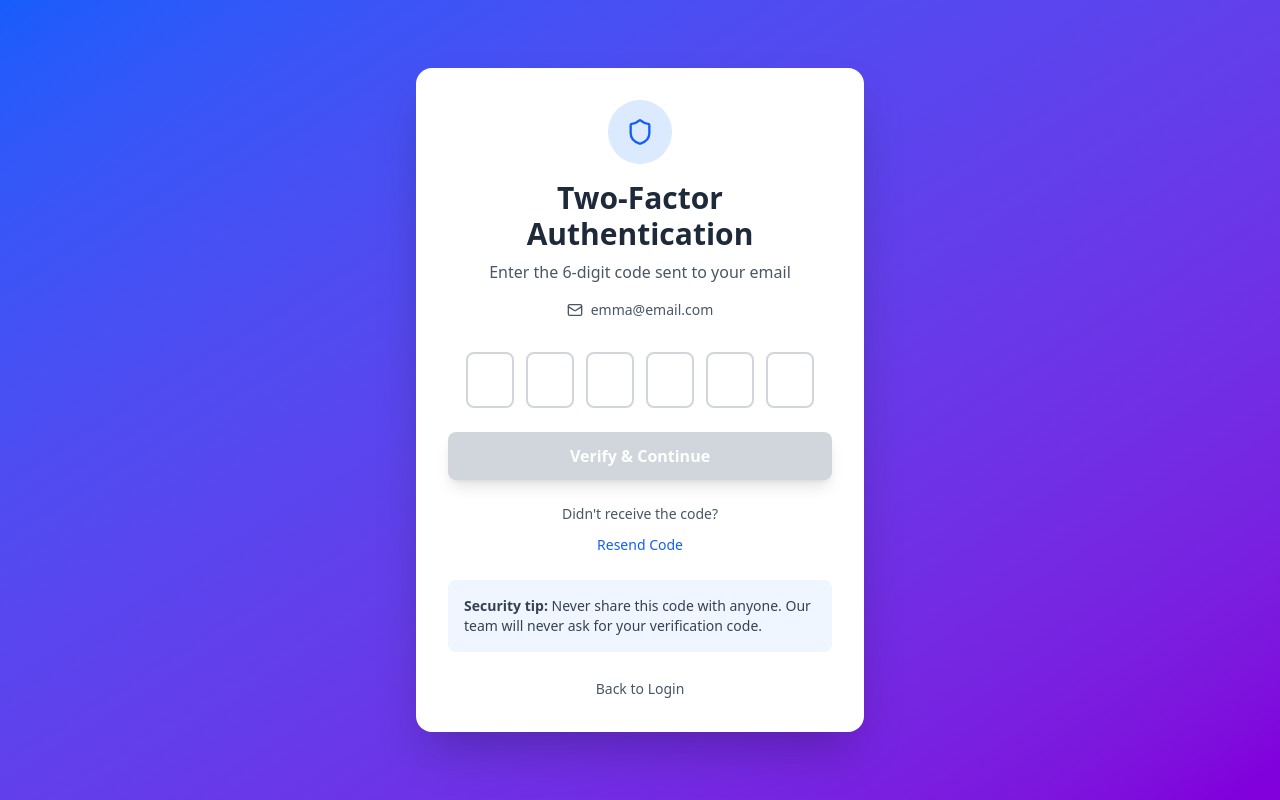
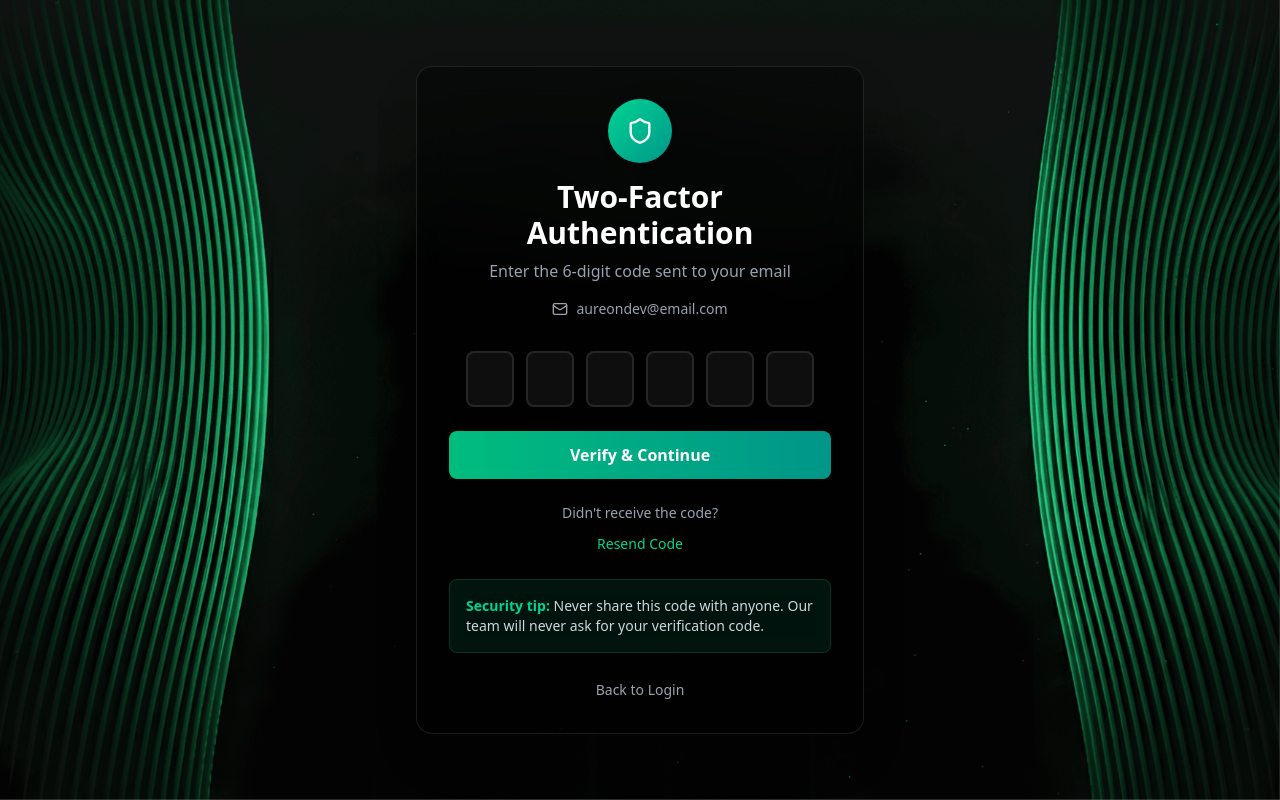
Before and after one commit to AzhaanGlitch/Aureon, a React (Vite) app: page /two-factor in a window 1280 px wide. Built offline with nearby package versions, Linux system fonts and the light colour scheme.

Commit message:
ui updated

```diff
--- a/src/pages/auth/TwoFactorAuth.jsx
+++ b/src/pages/auth/TwoFactorAuth.jsx
@@ -3,7 +3,8 @@ import React, { useState, useRef } from 'react';
 import { useNavigate } from 'react-router-dom';
 import { Shield, Mail } from 'lucide-react';
 
-const TwoFactorAuth = ({ setIsAuthenticated }) => {
+// FIXED: Added setIsOnboarded to props
+const TwoFactorAuth = ({ setIsAuthenticated, setIsOnboarded }) => {
   const navigate = useNavigate();
   const [code, setCode] = useState(['', '', '', '', '', '']);
   const inputRefs = useRef([]);
@@ -46,6 +47,10 @@ const TwoFactorAuth = ({ setIsAuthenticated }) => {
     if (fullCode.length === 6) {
       // Simulate verification
       setIsAuthenticated(true);
+
+      // FIXED: Set onboarded to true so ProtectedRoute allows access to Dashboard
+      setIsOnboarded(true);
+
       navigate('/dashboard');
     }
   };
@@ -55,24 +60,35 @@ const TwoFactorAuth = ({ setIsAuthenticated }) => {
   };
 
   return (
-    <div className="min-h-screen bg-gradient-to-br from-blue-600 to-purple-700 flex items-center justify-center p-4">
-      <div className="max-w-md w-full bg-white rounded-2xl shadow-2xl p-8">
+    <div className="min-h-screen relative flex items-center justify-center p-4">
+      {/* Background Image */}
+      <div
+        className="fixed inset-0 z-0 animate-[fadeIn_0.8s_ease-out]"
+        style={{
+          backgroundImage: 'url("/common-bg.png")',
+          backgroundSize: 'cover',
+          backgroundPosition: 'center',
+          backgroundRepeat: 'no-repeat'
+        }}
+      ></div>
+
+      <div className="max-w-md w-full bg-black/40 backdrop-blur-xl rounded-2xl shadow-2xl p-8 border border-white/10 relative z-10 animate-[slideUp_0.8s_ease-out]">
         {/* Header */}
         <div className="text-center mb-8">
-          <div className="w-16 h-16 bg-blue-100 rounded-full flex items-center justify-center mx-auto mb-4">
-            <Shield size={28} className="text-blue-600" />
+          <div className="w-16 h-16 bg-gradient-to-br from-emerald-400 to-teal-600 rounded-full flex items-center justify-center mx-auto mb-4 shadow-lg animate-[scaleIn_0.6s_ease-out] hover:scale-110 transition-transform duration-300">
+            <Shield size={28} className="text-white" />
           </div>
-          <h1 className="text-3xl font-bold text-gray-800 mb-2">Two-Factor Authentication</h1>
-          <p className="text-gray-600">Enter the 6-digit code sent to your email</p>
-          <div className="flex items-center justify-center space-x-2 mt-4 text-sm text-gray-600">
+          <h1 className="text-3xl font-bold text-white mb-2 animate-[fadeInDown_0.8s_ease-out_0.2s_both]">Two-Factor Authentication</h1>
+          <p className="text-gray-400 animate-[fadeInDown_0.8s_ease-out_0.3s_both]">Enter the 6-digit code sent to your email</p>
+          <div className="flex items-center justify-center space-x-2 mt-4 text-sm text-gray-400 animate-[fadeInDown_0.8s_ease-out_0.4s_both]">
             <Mail size={16} />
-            <span>emma@email.com</span>
+            <span>aureondev@email.com</span>
           </div>
         </div>
 
         {/* Code Input */}
         <form onSubmit={handleSubmit}>
-          <div className="flex justify-center space-x-3 mb-6">
+          <div className="flex justify-center space-x-3 mb-6 animate-[slideUp_0.6s_ease-out_0.5s_both]">
             {code.map((digit, index) => (
               <input
                 key={index}
@@ -83,7 +99,8 @@ const TwoFactorAuth = ({ setIsAuthenticated }) => {
                 onChange={(e) => handleChange(index, e.target.value)}
                 onKeyDown={(e) => handleKeyDown(index, e)}
                 onPaste={handlePaste}
-                className="w-12 h-14 text-center text-2xl font-bold border-2 border-gray-300 rounded-lg focus:border-blue-500 focus:ring-2 focus:ring-blue-200 outline-none transition"
+                className="w-12 h-14 text-center text-2xl font-bold border-2 border-white/10 rounded-lg focus:border-emerald-500 focus:ring-2 focus:ring-emerald-500/50 outline-none transition-all duration-300 bg-white/5 text-white backdrop-blur-sm hover:bg-white/10 hover:border-white/20 focus:scale-110"
+                style={{ animationDelay: `${0.6 + index * 0.05}s` }}
               />
             ))}
           </div>
@@ -92,43 +109,63 @@ const TwoFactorAuth = ({ setIsAuthenticated }) => {
           <button
             type="submit"
             disabled={code.join('').length !== 6}
-            className="w-full bg-blue-600 text-white py-3 rounded-lg font-semibold hover:bg-blue-700 transition disabled:bg-gray-300 disabled:cursor-not-allowed shadow-lg"
+            className="w-full bg-gradient-to-r from-emerald-500 to-teal-600 text-white py-3 rounded-lg font-semibold hover:shadow-lg hover:shadow-emerald-500/50 transition-all duration-300 disabled:opacity-40 disabled:cursor-not-allowed shadow-lg hover:scale-[1.02] active:scale-95 disabled:hover:scale-100 animate-[slideUp_0.6s_ease-out_0.7s_both]"
           >
             Verify & Continue
           </button>
         </form>
 
         {/* Resend Code */}
-        <div className="mt-6 text-center">
-          <p className="text-sm text-gray-600 mb-2">
+        <div className="mt-6 text-center animate-[fadeIn_0.8s_ease-out_0.8s_both]">
+          <p className="text-sm text-gray-400 mb-2">
             Didn't receive the code?
           </p>
           <button
             onClick={resendCode}
-            className="text-sm text-blue-600 hover:text-blue-700 font-medium"
+            className="text-sm text-emerald-400 hover:text-emerald-300 font-medium transition-colors duration-300"
           >
             Resend Code
           </button>
         </div>
 
         {/* Info Box */}
-        <div className="mt-6 p-4 bg-blue-50 rounded-lg">
-          <p className="text-sm text-gray-700">
-            <span className="font-semibold">Security tip:</span> Never share this code with anyone.
+        <div className="mt-6 p-4 bg-emerald-500/10 rounded-lg border border-emerald-500/20 backdrop-blur-sm animate-[slideUp_0.6s_ease-out_0.9s_both]">
+          <p className="text-sm text-gray-300">
+            <span className="font-semibold text-emerald-400">Security tip:</span> Never share this code with anyone.
             Our team will never ask for your verification code.
           </p>
         </div>
 
         {/* Back Link */}
-        <div className="mt-6 text-center">
+        <div className="mt-6 text-center animate-[fadeIn_0.8s_ease-out_1s_both]">
           <button
             onClick={() => navigate('/login')}
-            className="text-sm text-gray-600 hover:text-gray-800"
+            className="text-sm text-gray-400 hover:text-emerald-400 transition-colors duration-300"
           >
             Back to Login
           </button>
         </div>
       </div>
+
+      {/* Custom animations */}
+      <style jsx>{`
+        @keyframes fadeIn {
+          from { opacity: 0; }
+          to { opacity: 1; }
+        }
+        @keyframes slideUp {
+          from { opacity: 0; transform: translateY(30px); }
+          to { opacity: 1; transform: translateY(0); }
+        }
+        @keyframes fadeInDown {
+          from { opacity: 0; transform: translateY(-20px); }
+          to { opacity: 1; transform: translateY(0); }
+        }
+        @keyframes scaleIn {
+          from { opacity: 0; transform: scale(0.8); }
+          to { opacity: 1; transform: scale(1); }
+        }
+      `}</style>
     </div>
   );
 };
```
